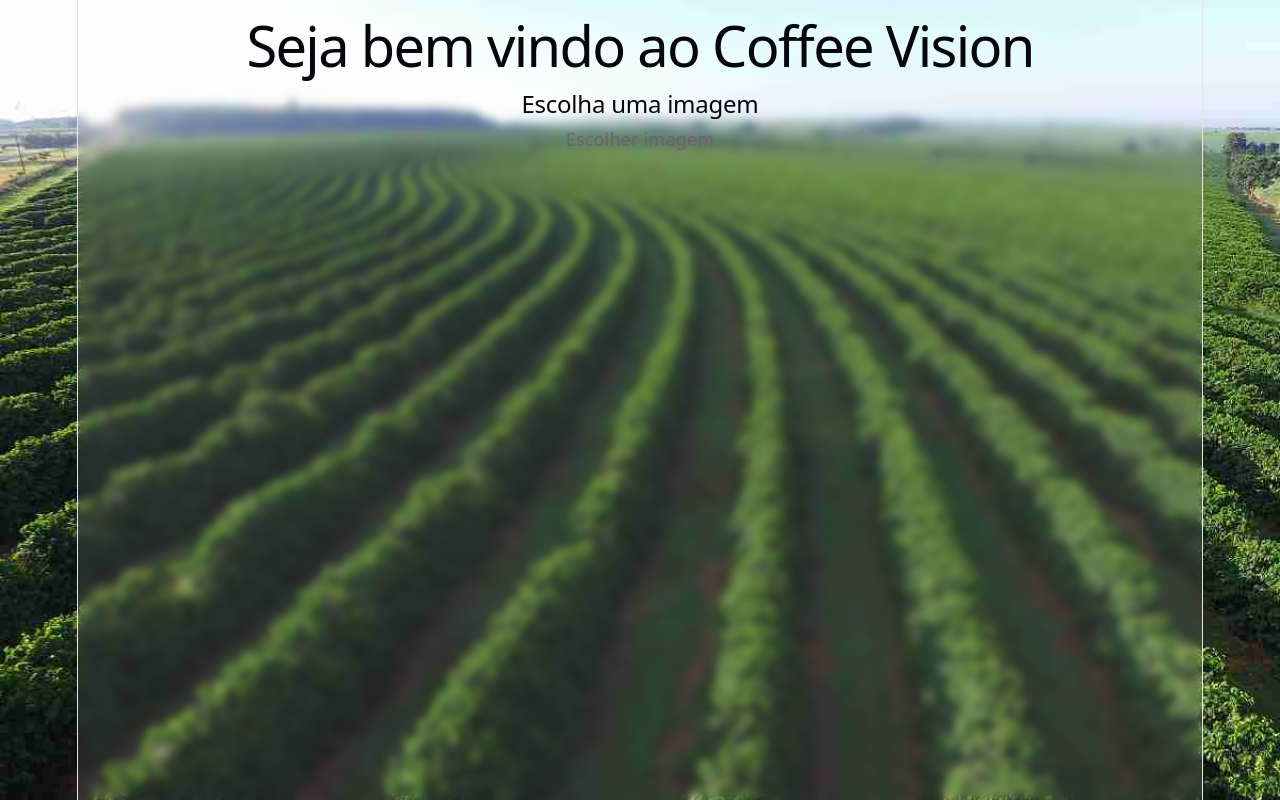
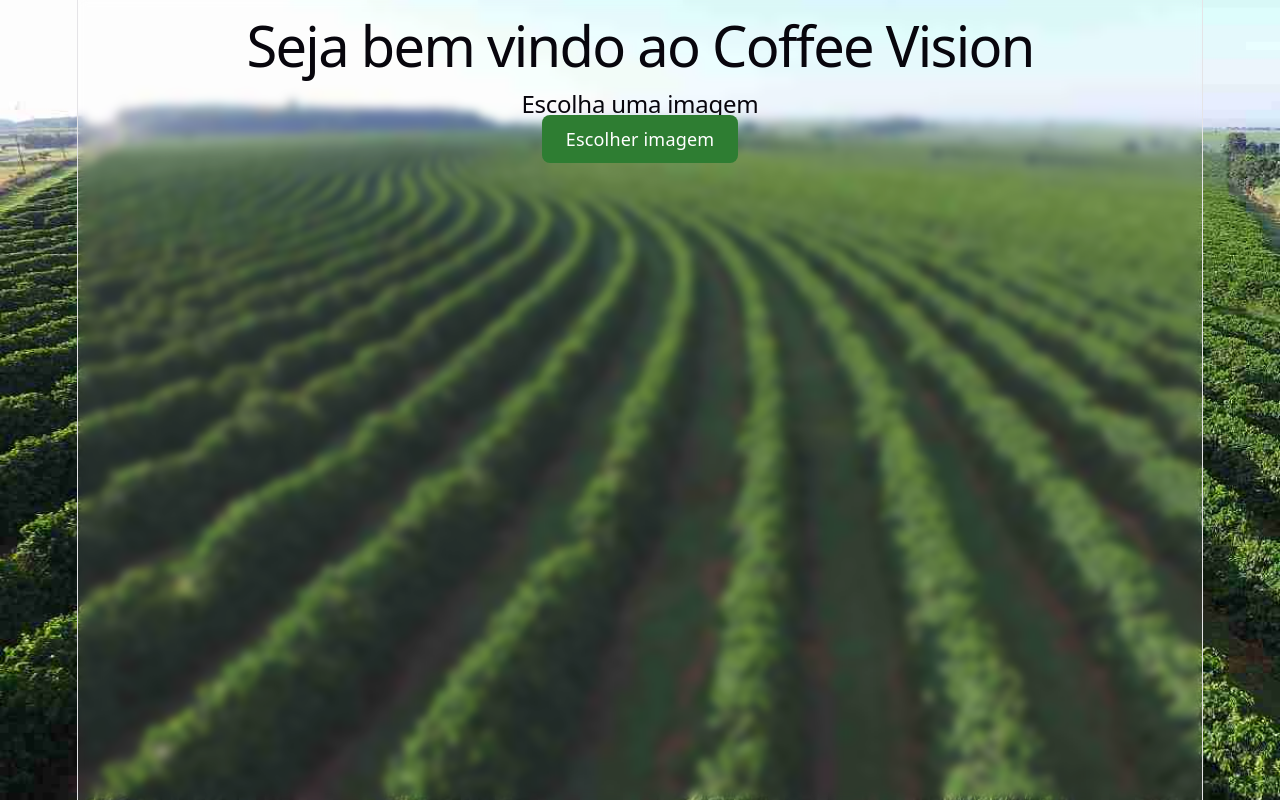
Before and after one commit to layonfreitas/Projete_2K26, a React (Vite) app in the folder frontend_projete/: page / in a window 1280 px wide. Built offline with nearby package versions, Linux system fonts and the light colour scheme.

Commit message:
arrumando o botao

```diff
--- a/frontend_projete/src/App.css
+++ b/frontend_projete/src/App.css
@@ -182,7 +182,8 @@
     border-right-color: var(--border);
   }
 }
-.botao-upload {
+.botao-upload,
+button {
   display: inline-block;
   padding: 12px 24px;
   background-color: #2e7d32;
@@ -191,8 +192,11 @@
   cursor: pointer;
   font-weight: bold;
   transition: 0.3s;
+  border: none;
+  font-size: 16px;
 }
 
-.botao-upload:hover {
+.botao-upload:hover,
+button:hover {
   background-color: #1b5e20;
 }
--- a/frontend_projete/src/App.jsx
+++ b/frontend_projete/src/App.jsx
@@ -29,7 +29,9 @@ const handleAnalisar = async () => {
       <h2>Escolha uma imagem</h2>
 
       <input type="file" accept="image/*" onChange={handleImagem} hidden id="upload" />
-      <label htmlFor="upload" className="upload-button">Escolher imagem</label>
+    <label htmlFor="upload" className="botao-upload">
+      Escolher imagem
+    </label>
 
 
       {imagem && (
```
